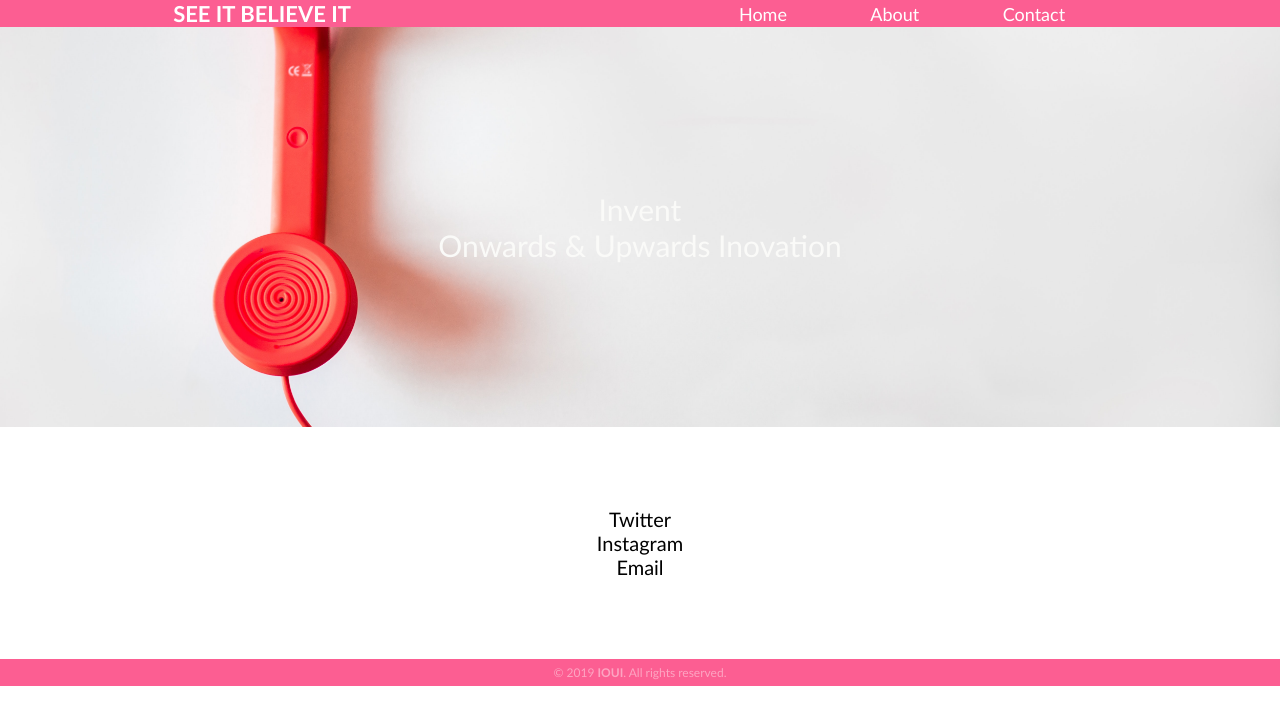
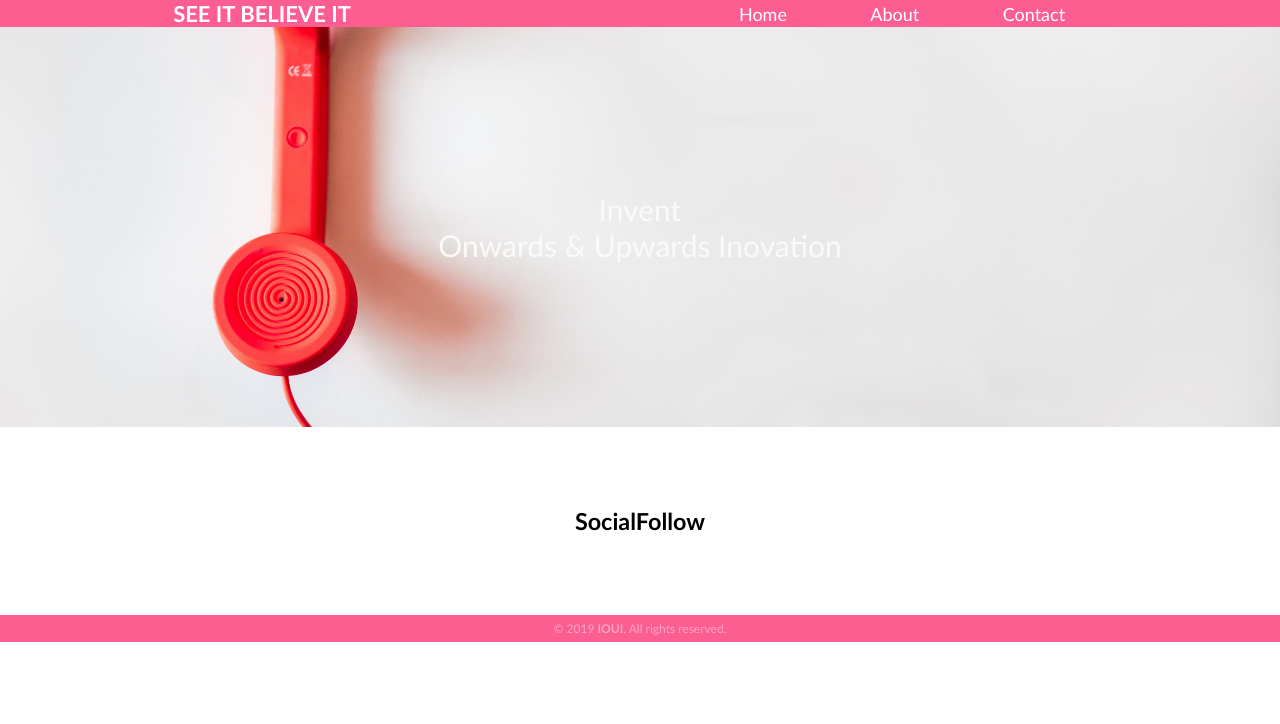
Before and after one commit to patrickayella04/Static-page-using-React, a React (Create React App) app in the folder my-app/: page /contact in a window 1280 px wide. Shown: the top 724 px of the page. Built offline with nearby package versions, Linux system fonts and the light colour scheme.

Commit message:
Social follow component

```diff
--- a/my-app/package.json
+++ b/my-app/package.json
@@ -6,7 +6,6 @@
     "@testing-library/jest-dom": "^5.11.5",
     "@testing-library/react": "^11.1.1",
     "@testing-library/user-event": "^12.2.0",
-    "node-sass": "^5.0.0",
     "react": "^17.0.1",
     "react-dom": "^17.0.1",
     "react-router-dom": "^5.2.0",
@@ -38,7 +37,6 @@
     ]
   },
   "devDependencies": {
-    "node": "^15.0.1",
-    "sass": "^1.29.0"
+    "node": "^15.0.1"
   }
 }
--- a/my-app/src/components/atoms/Contact-atoms/contact-text.js
+++ b/my-app/src/components/atoms/Contact-atoms/contact-text.js
@@ -1,4 +1,6 @@
 import React from 'react';
+import SocialFollow from '../../molecules/socialFollow';
+
 
 
 
@@ -7,13 +9,18 @@ function ContactText() {
     return (
 
         <div className="text-area">
-                    <p class="text contact-text">
+                    {/* <p class="text contact-text">
                     Twitter
                      <br />
                      Instagram
                     <br />
                     Email
-                    </p>
+                    </p> */}
+            <p class="text contact-text">
+                    <SocialFollow />
+            </p>
+
+
             </div>
 
 
--- /dev/null
+++ b/my-app/src/components/molecules/socialFollow.js
@@ -0,0 +1,16 @@
+import React from "react";
+
+
+
+
+
+
+function SocialFollow() {
+    return (
+        <div>
+            <h3>SocialFollow</h3>
+        </div>
+    )
+}
+
+export default SocialFollow
```
Also changed, not shown: my-app/src/App.js (line endings or trailing spaces), 1 other file (tests, documents, lock files or other folders).
